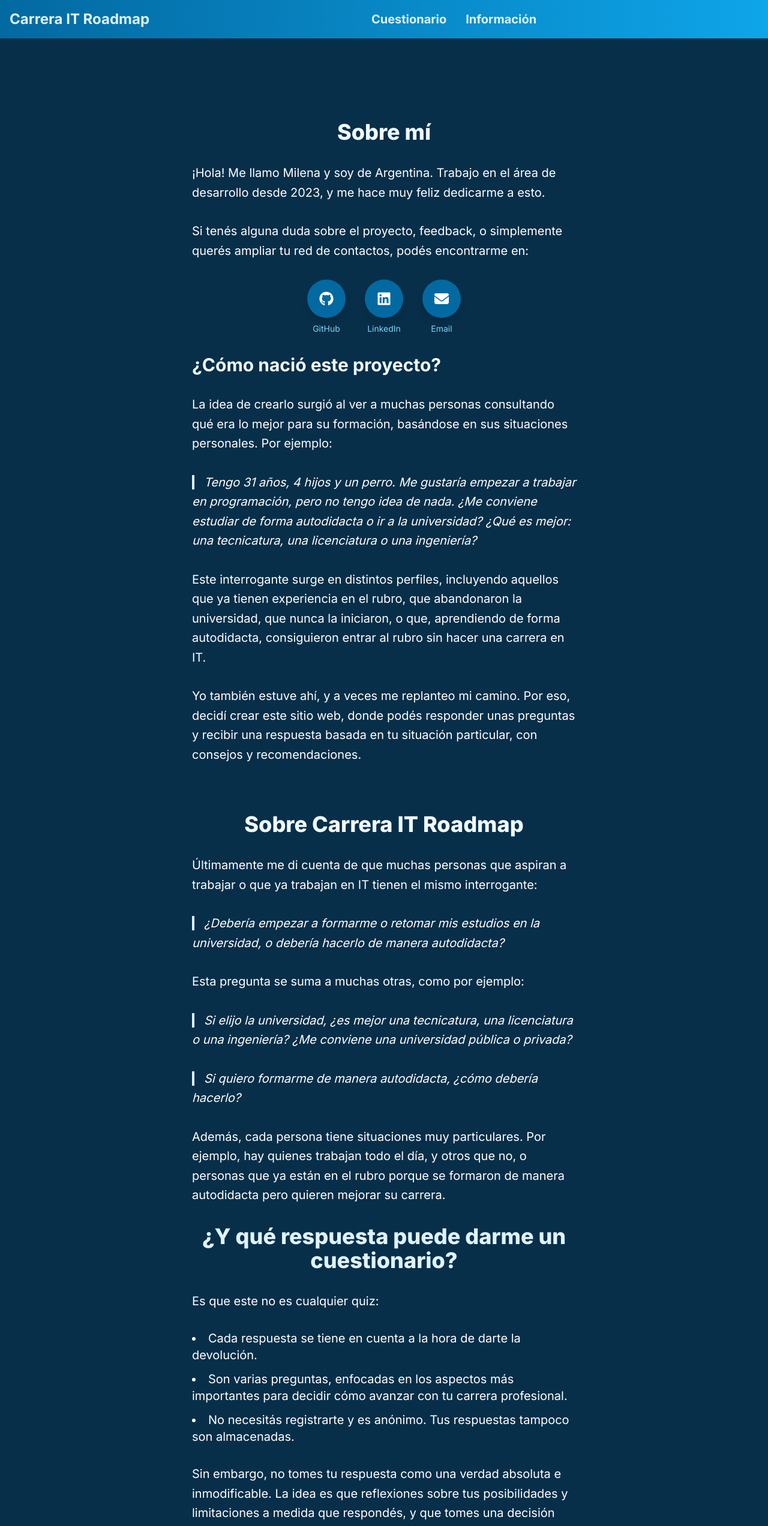
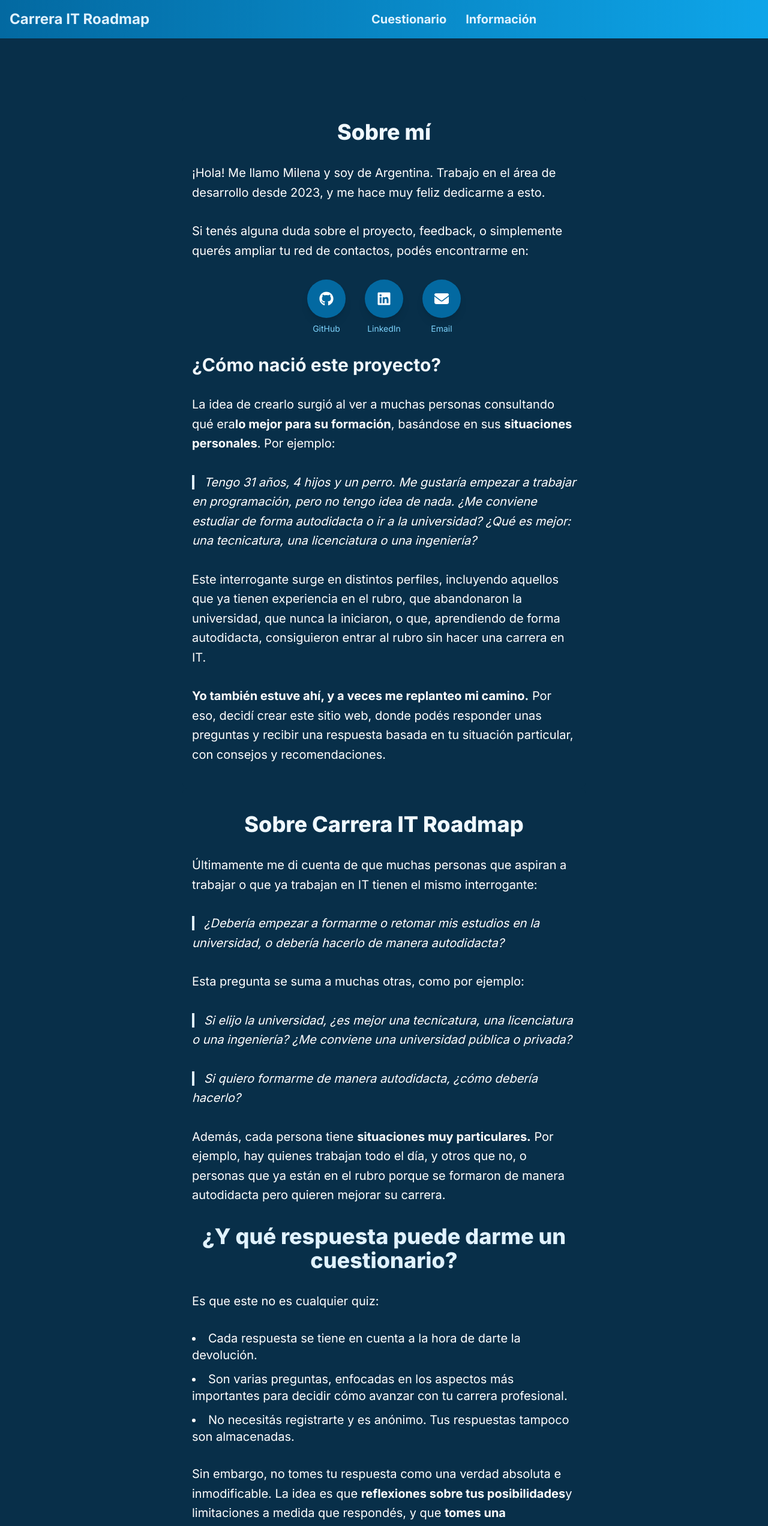
Before and after one commit to aronmilenait/carrerait-roadmap, a Next.js app in the folder carrerait-roadmap/: page /info in a window 1280 px wide. Shown: the top 2544 px of the page at 60% size. Built offline with nearby package versions, Linux system fonts and the light colour scheme.

Commit message:
Highlight some key phrases and words.

```diff
--- a/carrerait-roadmap/src/app/components/AboutMe.tsx
+++ b/carrerait-roadmap/src/app/components/AboutMe.tsx
@@ -102,8 +102,8 @@ const AboutMe = () => {
       </h2>
       <p className={paragraphClasses}>
         La idea de crearlo surgió al ver a muchas personas consultando qué era
-        lo mejor para su formación, basándose en sus situaciones personales. Por
-        ejemplo:
+        <b>lo mejor para su formación</b>, basándose en sus{" "}
+        <b>situaciones personales</b>. Por ejemplo:
       </p>
       <p className={paragraphClasses}>
         <span className={quoteClasses}>
@@ -120,9 +120,9 @@ const AboutMe = () => {
         consiguieron entrar al rubro sin hacer una carrera en IT.
       </p>
       <p className={paragraphClasses}>
-        Yo también estuve ahí, y a veces me replanteo mi camino. Por eso, decidí
-        crear este sitio web, donde podés responder unas preguntas y recibir una
-        respuesta basada en tu situación particular, con consejos y
+        <b>Yo también estuve ahí, y a veces me replanteo mi camino.</b> Por eso,
+        decidí crear este sitio web, donde podés responder unas preguntas y
+        recibir una respuesta basada en tu situación particular, con consejos y
         recomendaciones.
       </p>
     </section>
--- a/carrerait-roadmap/src/app/components/AboutWebsite.tsx
+++ b/carrerait-roadmap/src/app/components/AboutWebsite.tsx
@@ -60,10 +60,10 @@ const AboutWebsite = () => {
       </p>
 
       <p className={paragraphClasses}>
-        Además, cada persona tiene situaciones muy particulares. Por ejemplo,
-        hay quienes trabajan todo el día, y otros que no, o personas que ya
-        están en el rubro porque se formaron de manera autodidacta pero quieren
-        mejorar su carrera.
+        Además, cada persona tiene <b>situaciones muy particulares.</b> Por
+        ejemplo, hay quienes trabajan todo el día, y otros que no, o personas
+        que ya están en el rubro porque se formaron de manera autodidacta pero
+        quieren mejorar su carrera.
       </p>
 
       <h2 className="text-4xl font-extrabold text-sky-100 text-center">
@@ -88,8 +88,8 @@ const AboutWebsite = () => {
 
       <p className={paragraphClasses}>
         Sin embargo, no tomes tu respuesta como una verdad absoluta e
-        inmodificable. La idea es que reflexiones sobre tus posibilidades y
-        limitaciones a medida que respondés, y que tomes una decisión
+        inmodificable. La idea es que <b>reflexiones sobre tus posibilidades</b>
+        y limitaciones a medida que respondés, y que <b>tomes una decisión</b>
         considerando la respuesta brindada al final.
         <br />
         Todo lo que vas a leer fue escrito por mí, no por una IA, considerando
```
